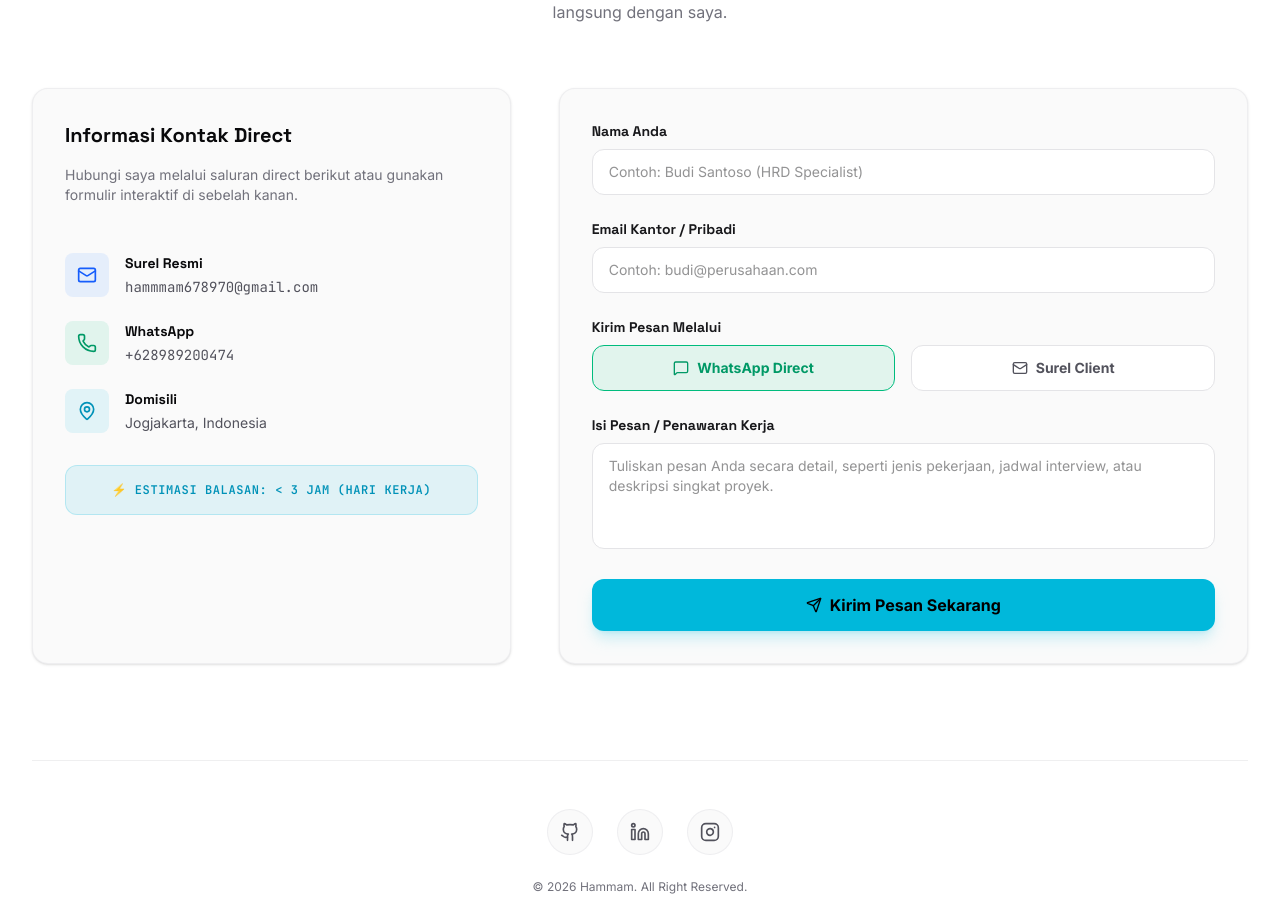
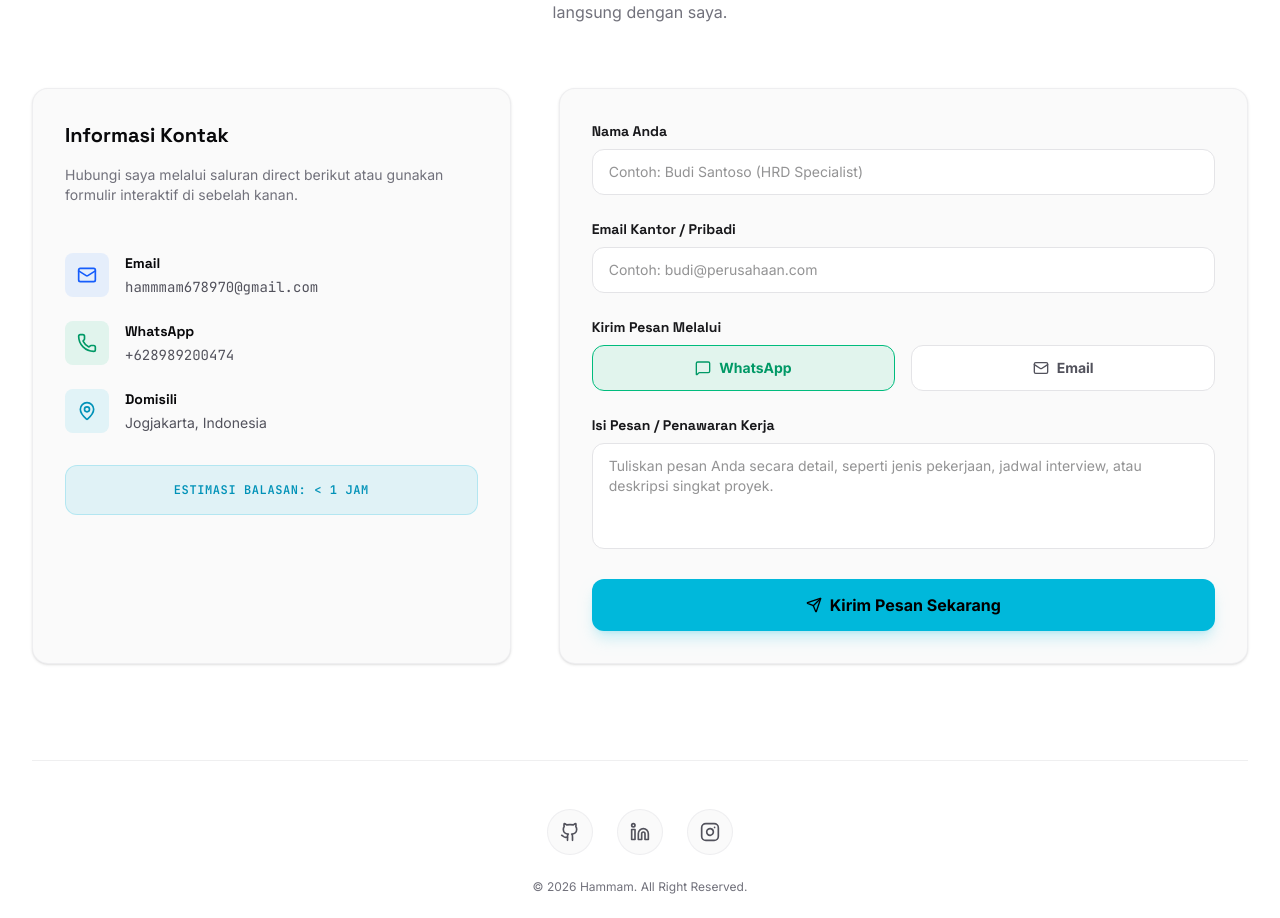
Before and after one commit to hammam09/my-profil-fe, a React (Vite) app: page / in a window 1280 px wide. Shown: the part 4401-5319 px from the top of the page. Built offline with nearby package versions, Linux system fonts and the light colour scheme.

Commit message:
style(ui): refine contact section copy and response time
Update text labels in the Contact component for better clarity and
conciseness, including simplifying "Surel" to "Email" and updating
the estimated response time badge.

```diff
--- a/src/components/Contact.tsx
+++ b/src/components/Contact.tsx
@@ -66,7 +66,7 @@ export default function Contact() {
           <div className="lg:col-span-5 space-y-8 text-left bg-zinc-50 dark:bg-zinc-900/40 p-6 sm:p-8 rounded-2xl border border-zinc-200/50 dark:border-zinc-800/60 shadow-sm">
             <div className="space-y-4">
               <h3 className="font-display text-xl font-bold text-zinc-950 dark:text-white">
-                Informasi Kontak Direct
+                Informasi Kontak
               </h3>
               <p className="font-sans text-sm text-zinc-500 dark:text-zinc-400">
                 Hubungi saya melalui saluran direct berikut atau gunakan formulir interaktif di sebelah kanan.
@@ -80,7 +80,7 @@ export default function Contact() {
                   <Mail className="w-5 h-5" />
                 </div>
                 <div className="space-y-1">
-                  <div className="font-display text-sm font-bold text-zinc-950 dark:text-white">Surel Resmi</div>
+                  <div className="font-display text-sm font-bold text-zinc-950 dark:text-white">Email</div>
                   <a href={`mailto:${PROFILE_INFO.email}`} className="font-mono text-xs sm:text-sm text-zinc-600 dark:text-zinc-400 hover:text-blue-500 transition-colors block">
                     {PROFILE_INFO.email}
                   </a>
@@ -116,7 +116,7 @@ export default function Contact() {
 
             {/* Response speed badge */}
             <div className="p-4 bg-cyan-500/10 dark:bg-cyan-500/5 rounded-xl border border-cyan-500/20 text-center text-xs text-cyan-600 dark:text-cyan-400 font-mono font-bold tracking-wider">
-              ⚡ ESTIMASI BALASAN: &lt; 3 JAM (HARI KERJA)
+              ESTIMASI BALASAN: &lt; 1 JAM
             </div>
           </div>
 
@@ -175,7 +175,7 @@ export default function Contact() {
                         : 'bg-white dark:bg-zinc-950 text-zinc-600 dark:text-zinc-400 border-zinc-200 dark:border-zinc-800'
                     }`}
                   >
-                    <MessageSquare className="w-4 h-4" /> WhatsApp Direct
+                    <MessageSquare className="w-4 h-4" /> WhatsApp
                   </button>
                   <button
                     id="channel-toggle-mail"
@@ -187,7 +187,7 @@ export default function Contact() {
                         : 'bg-white dark:bg-zinc-950 text-zinc-600 dark:text-zinc-400 border-zinc-200 dark:border-zinc-800'
                     }`}
                   >
-                    <Mail className="w-4 h-4" /> Surel Client
+                    <Mail className="w-4 h-4" /> Email
                   </button>
                 </div>
               </div>
```
